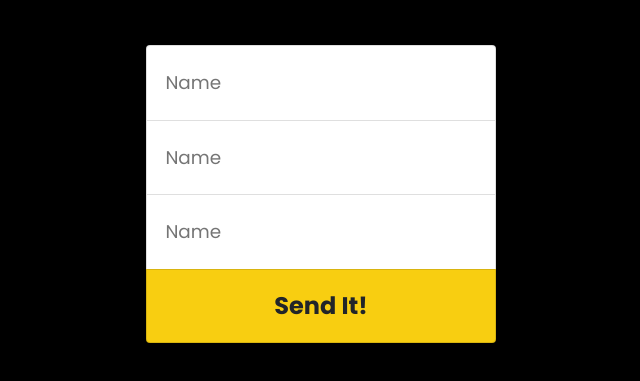
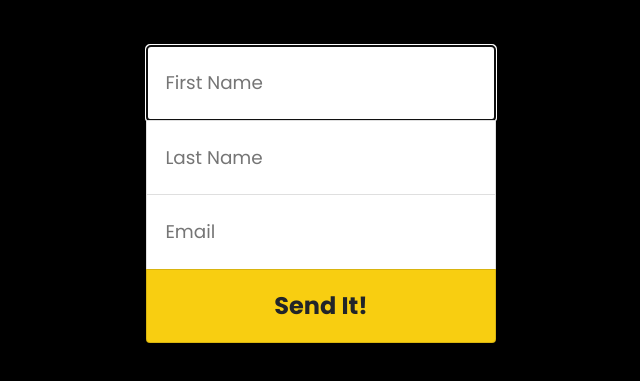
Before and after one commit to chrisdav6/thirdmanNewsletter, a website: page public/index.html in a window 1280 px wide. Shown: the part 367-748 px from the top of the page, without its empty margins (319-959 px from the left). Drawn offline with nearby package versions, Linux system fonts and the light colour scheme.

Commit message:
updated form inputs, adedd post route

```diff
--- a/public/index.html
+++ b/public/index.html
@@ -17,16 +17,16 @@
 
     <div class="container">
       <div class="signup">
-        <img class="logo" src="img/Third_Man_Records_Logo.png" alt="THird Man Records">
+        <img class="logo" src="/img/Third_Man_Records_Logo.png" alt="THird Man Records">
         <div class="title my-5">
           <h2 class="mb-1">Third Man</h2>
           <h3>Newsletter SignUp</h3>
         </div>
         <form action="/" method="post">
           <div class="list-group">
-            <input class="list-group-item myInput" type="text" name="name" id="name" placeholder="Name">
-            <input class="list-group-item myInput" type="text" name="name" id="name" placeholder="Name">
-            <input class="list-group-item myInput" type="text" name="name" id="name" placeholder="Name">
+            <input class="list-group-item myInput" type="text" name="fname" id="fname" placeholder="First Name" required autofocus>
+            <input class="list-group-item myInput" type="text" name="lname" id="lname" placeholder="Last Name" required>
+            <input class="list-group-item myInput" type="email" name="email" id="email" placeholder="Email" required>
             <button class="btn btn-third list-group-item">Send It!</button>
           </div>
         </form>
```
Also changed, not shown: app.js (+9 -0 lines).
